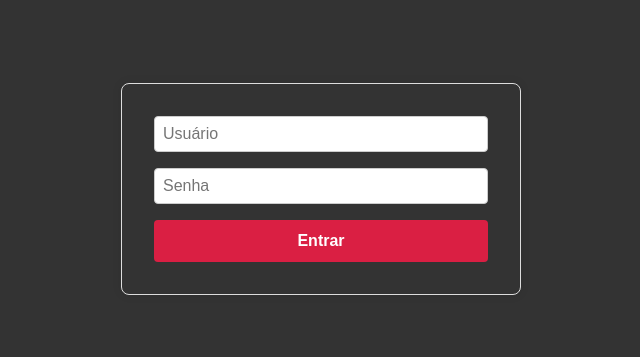
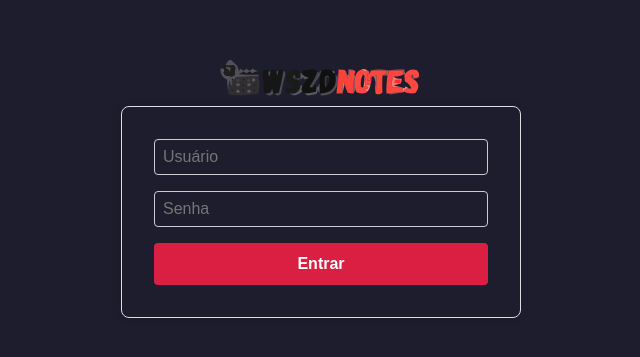
Before and after one commit to wesolsv/wszd_notas, a React (Create React App) app in the folder frontend/: page / in a window 1280 px wide. Shown: the part 211-568 px from the top of the page, without its empty margins (319-959 px from the left). Built offline with nearby package versions, Linux system fonts and the light colour scheme.

Commit message:
incluindo component de button e input

```diff
--- a/frontend/src/App.tsx
+++ b/frontend/src/App.tsx
@@ -1,7 +1,7 @@
 import React from 'react';
 import { BrowserRouter as Router, Routes, Route } from 'react-router-dom';
 import GlobalStyles from './styles/global';
-import Login from './pages/Login/Login';
+import Login from './pages/Login';
 
 function App() {
   return (
--- a/frontend/src/components/LoginForm/LoginForm.styles.ts
+++ b/frontend/src/components/LoginForm/LoginForm.styles.ts
@@ -15,6 +15,8 @@ export const FormContainer = styled.form`
     border: 1px solid #ccc;
     border-radius: 4px;
     font-size: 16px;
+    background-color: transparent;
+    color: white;
   }
 
   button {
--- a/frontend/src/components/LoginForm/LoginForm.tsx
+++ b/frontend/src/components/LoginForm/LoginForm.tsx
@@ -5,7 +5,6 @@ const LoginForm = () => {
   // Lógica do formulário de login
   return (
     <FormContainer>
-      {/* Campos de login (exemplo) */}
       <input type="text" placeholder="Usuário" />
       <input type="password" placeholder="Senha" />
       <button type="submit">Entrar</button>
--- a/frontend/src/components/Logo/Logo.tsx
+++ b/frontend/src/components/Logo/Logo.tsx
@@ -1,10 +1,10 @@
 import React from 'react';
-// import logoImage from '../../assets/images/logo.png'; // Caminho para o arquivo de imagem da logo
+import logoImage from '../../assets/img/logonotes.svg' // Caminho para o arquivo de imagem da logo
 
 const Logo = () => {
   return (
     <div>
-      {/* <img src={logoImage} alt="Logo" /> */}
+      {<img src={logoImage} alt="Logo" />}
     </div>
   );
 };
--- a/frontend/src/pages/Login/Login.tsx
+++ b/frontend/src/pages/Login/index.tsx
@@ -1,7 +1,7 @@
 import React from 'react';
 import Logo from '../../components/Logo/Logo';
 import LoginForm from '../../components/LoginForm/LoginForm';
-import { LoginContainer } from './Login.styles';
+import { LoginContainer } from './styles';
 
 const Login = () => {
   return (
--- a/frontend/src/styles/global.ts
+++ b/frontend/src/styles/global.ts
@@ -3,18 +3,54 @@ import { createGlobalStyle } from 'styled-components';
 const GlobalStyles = createGlobalStyle`
   /* Reset básico */
   * {
+    box-sizing: border-box;
     margin: 0;
     padding: 0;
-    box-sizing: border-box;
-  }
+    outline: 0;
+}
 
   /* Defina a fonte global */
   body {
     font-family: 'Roboto', sans-serif;
-    background-color: #333;
+    background: var(--dark-700);
   }
 
-  /* Outros estilos globais aqui... */
+  :root {
+    --white: #FFF;
+    --black: #000;
+
+    --dark-900: #101026;
+    --dark-700: #1d1d2e;
+
+    --gray-100: #8a8a8a;
+    --green-900: #3fffa3;
+    --red-900: #ff3f4b;
+}
+
+button{
+    cursor: pointer;
+}
+
+a{
+    color: inherit;
+    text-decoration: none;
+}
+
+body, input, textarea,select,button{
+    font: 400 1rem sans-serif;
+}
+
+@media (max-width: 720px) {
+    html {
+        font-size: 87.5%;
+    }
+}
+
+@media (max-width: 1080px) {
+    html {
+        font-size: 93.75%;
+    }
+}
 `;
 
 export default GlobalStyles;
```
Also changed, not shown: frontend/src/components/ui/Button/index.tsx (added, +17 -0 lines), frontend/src/components/ui/Button/styles.ts (added, +33 -0 lines), frontend/src/components/ui/Input/index.tsx (added, +10 -0 lines), frontend/src/components/ui/Input/styles.ts (added, +16 -0 lines), frontend/src/assets/img/logonotes.svg (added), frontend/src/pages/Login/styles.ts (renamed from frontend/src/pages/Login/Login.styles.ts).
